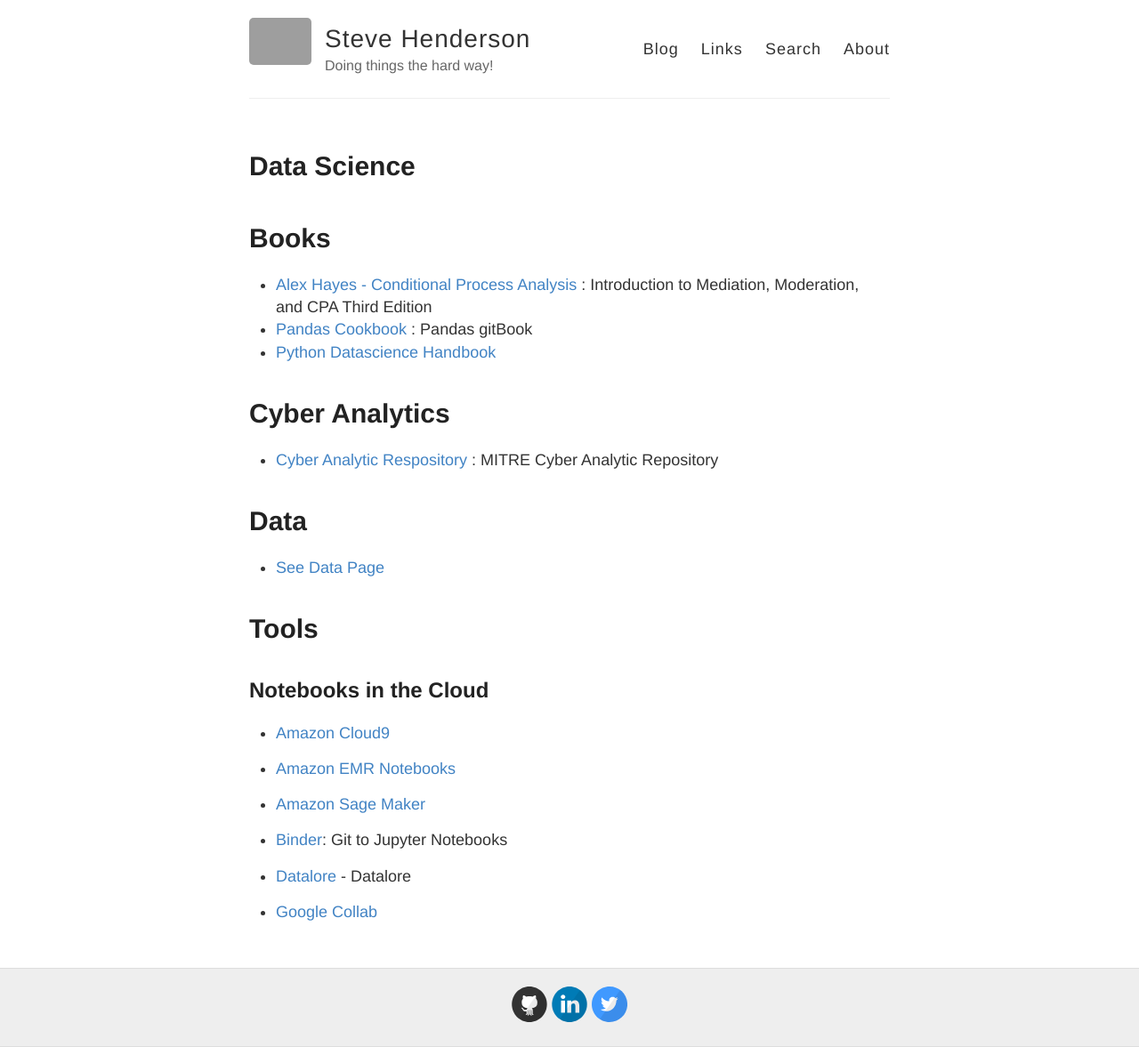
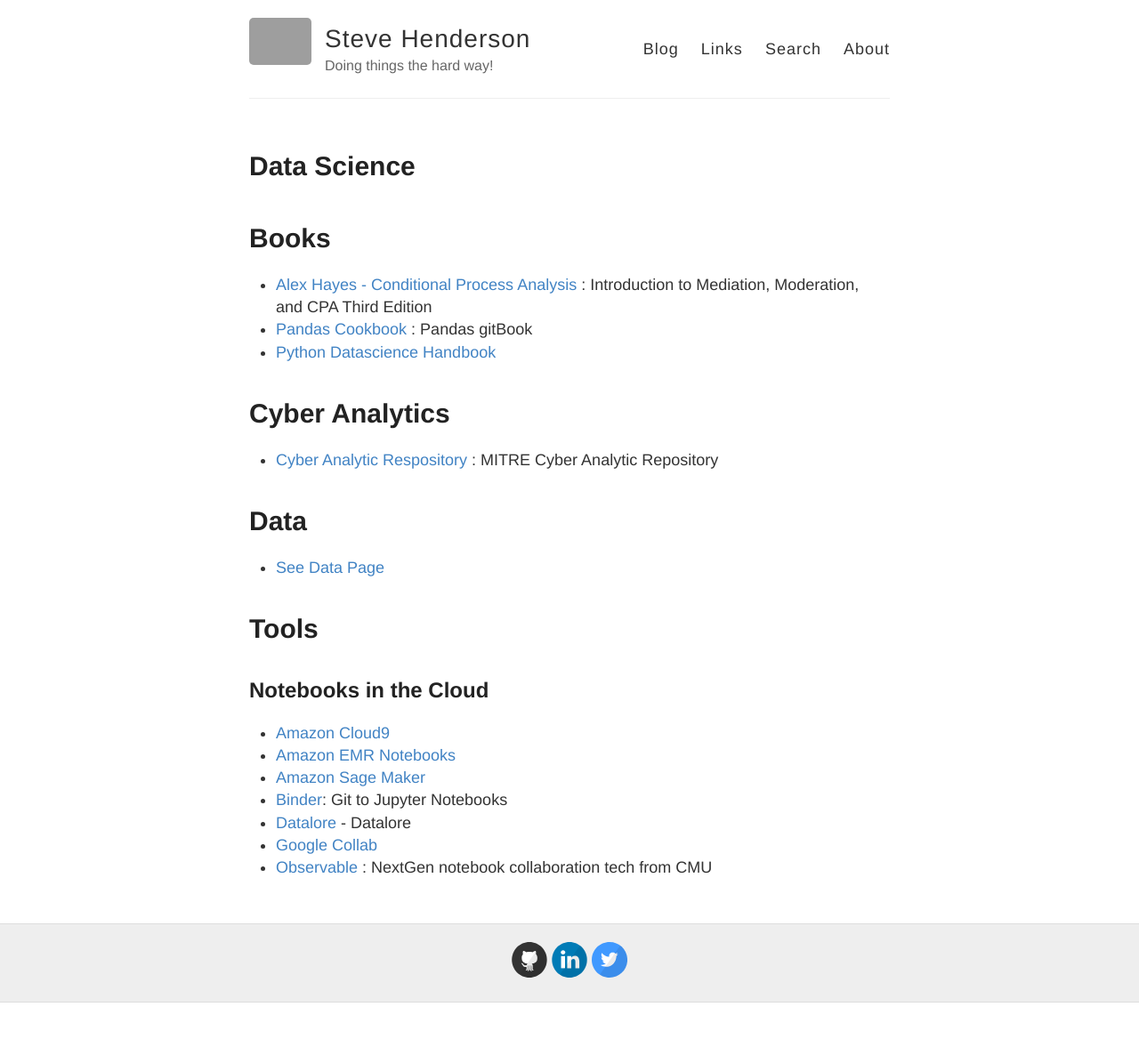
Before and after one commit to stevehenderson/stevehenderson.github.io, a Jekyll site: the page built from datascience.md, in a window 1280 px wide. Shown: the whole page at 89% size. Built offline with Jekyll 4.4.1, drawn with Linux system fonts in a browser that asks for light colours; after the commit the page ends 1127 px from its top, so only the background shows below that; grey boxes are pictures that could not be loaded.

Commit message:
Update datascience.md

```diff
--- a/datascience.md
+++ b/datascience.md
@@ -22,13 +22,9 @@
 ## Notebooks in the Cloud
 
    * [Amazon Cloud9](https://aws.amazon.com/cloud9/)
-
    * [Amazon EMR Notebooks](https://docs.aws.amazon.com/emr/latest/ManagementGuide/emr-managed-notebooks.html)
-
    * [Amazon Sage Maker](https://aws.amazon.com/blogs/aws/amazon-sagemaker-studio-the-first-fully-integrated-development-environment-for-machine-learning/)
-
    * [Binder](https://mybinder.org/): Git to Jupyter Notebooks
-
    * [Datalore](https://datalore.io/) - Datalore
-
    * [Google Collab](https://colab.research.google.com/?utm_source=scs-index)
+   * [Observable](https://observablehq.com/) : NextGen notebook collaboration tech from CMU
```
